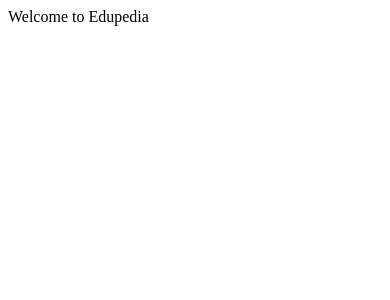
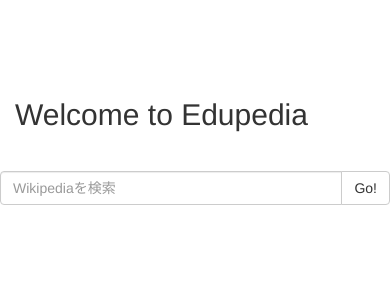
Before and after one commit to r-stack/edupedia, a Django app: page / in a window 390 px wide. Shown: the top 300 px of the page. Run offline with Django 3.2, Linux system fonts and the light colour scheme; parts of the project's set-up code (start-up, migrations or seed data) failed here and were passed over; some libraries are stand-ins or nearby versions.

Commit message:
検索画面をbootstrap化

```diff
--- a/epsearch/templates/epsearch/index.html
+++ b/epsearch/templates/epsearch/index.html
@@ -2,9 +2,36 @@
 <!DOCTYPE html>
 <html>
 <head>
- <title></title>
+ <title>Edupedia - Burning CURIOSITY</title>
+ <link rel="stylesheet" href="https://maxcdn.bootstrapcdn.com/bootstrap/3.3.6/css/bootstrap.min.css" integrity="sha384-1q8mTJOASx8j1Au+a5WDVnPi2lkFfwwEAa8hDDdjZlpLegxhjVME1fgjWPGmkzs7" crossorigin="anonymous">
 </head>
 <body>
-Welcome to Edupedia
+
+
+
+<div class="container" style="margin-top:20%;margin-bottom:30px;">
+ <div class="row">
+  <div class="col-sm-6 col-sm-offset-3">
+    <h2 class="center-text">Welcome to Edupedia</h2>
+  </div>
+ </div>
+</div>
+<div class="row">
+  <div class="col-sm-6 col-sm-offset-3">
+	<form action="{% url 'search'%}" class="">
+		<div class="form-group">
+			<label class="sr-only" for="Email">検索文字列</label>
+			<div class="input-group">
+				<input name="k" type="text" class="form-control" placeholder="Wikipediaを検索">
+				<span class="input-group-btn">
+					<input type="submit" class="btn btn-default" value="Go!">
+	  			</span>
+  			</div>
+		</div>
+	</form>
+  </div><!--col-->
+  </div><!--row-->
+</div><!--container-->
+
 
 </body>
```
